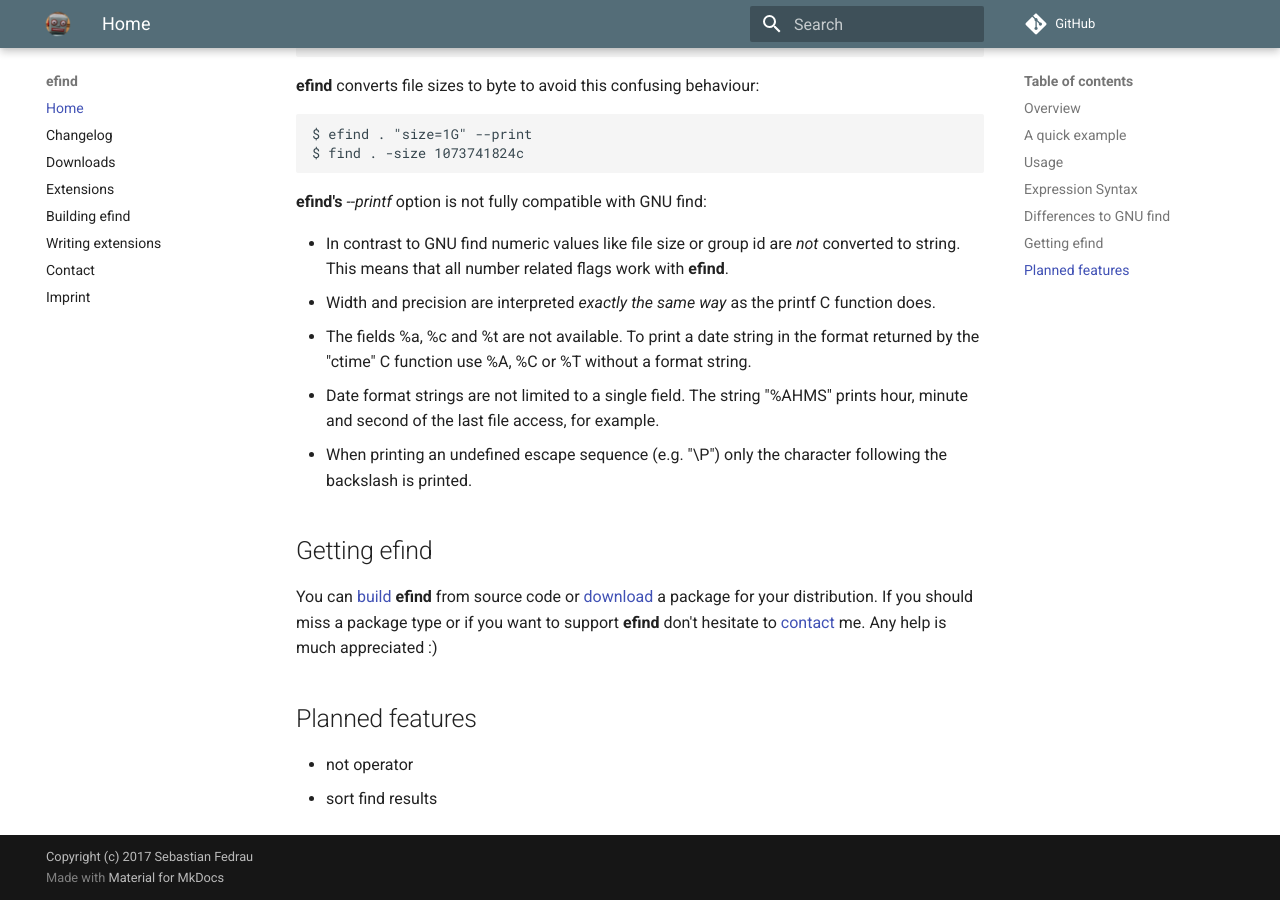
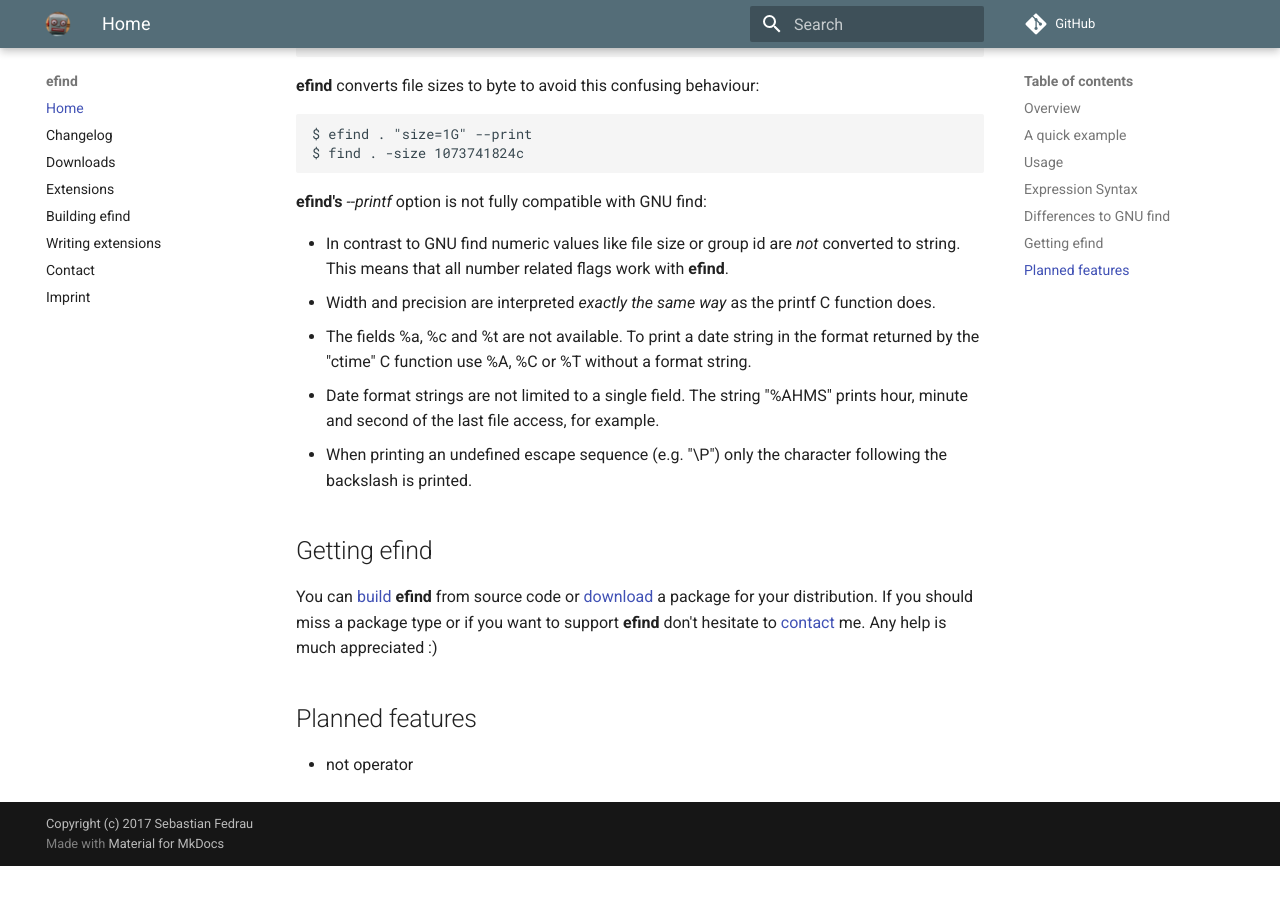
Before and after one commit to 20centaurifux/efind-website, an MkDocs documentation site: the page built from docs/index.md, in a window 1280 px wide and 900 px high, scrolled down 3611 px. Built offline with MkDocs 1.6.1 and Material for MkDocs 9.7.7, drawn with Linux system fonts in a browser that asks for light colours; comment, search, counter and statistics services are not loaded; old or Windows-style settings are respelled for this version of MkDocs; after the commit the page ends 4477 px from its top, so only the background shows below that.

Commit message:
updated index

```diff
--- a/docs/index.md
+++ b/docs/index.md
@@ -141,4 +141,3 @@ much appreciated :)
 ## Planned features
 
 * not operator
-* sort find results
```
